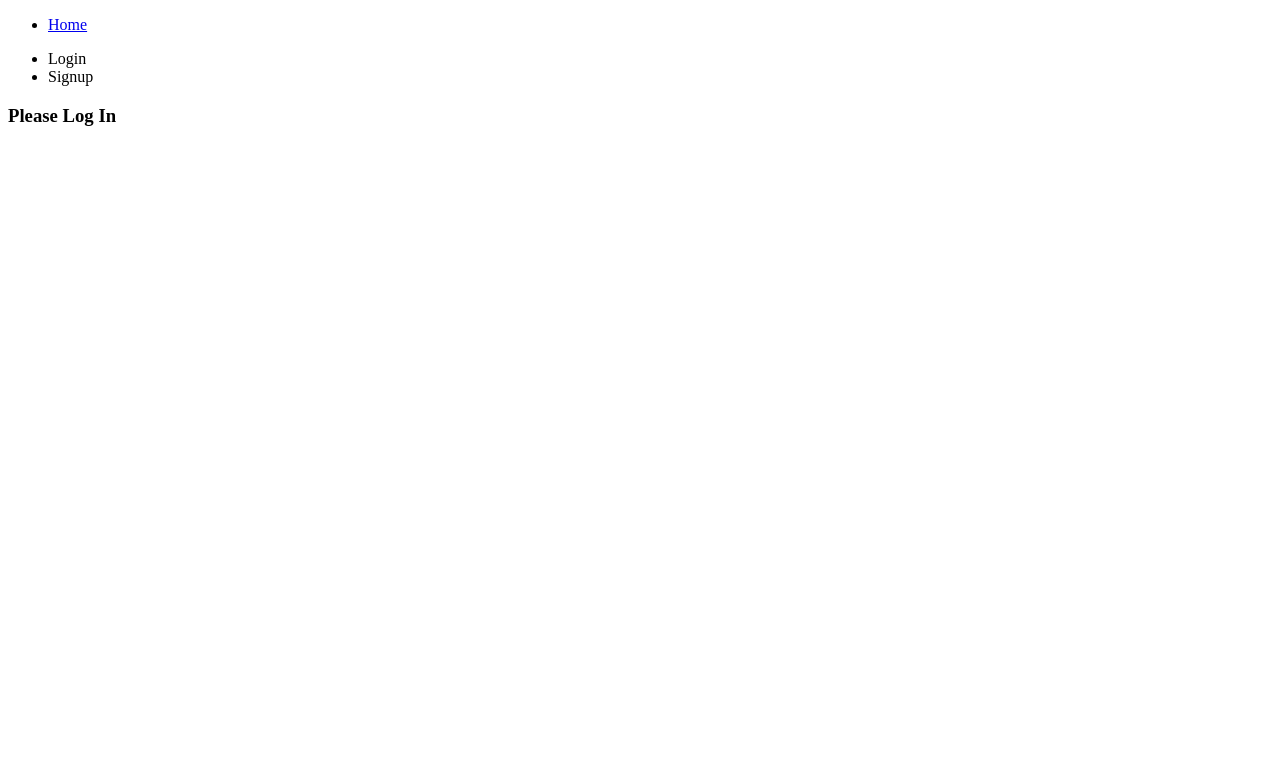
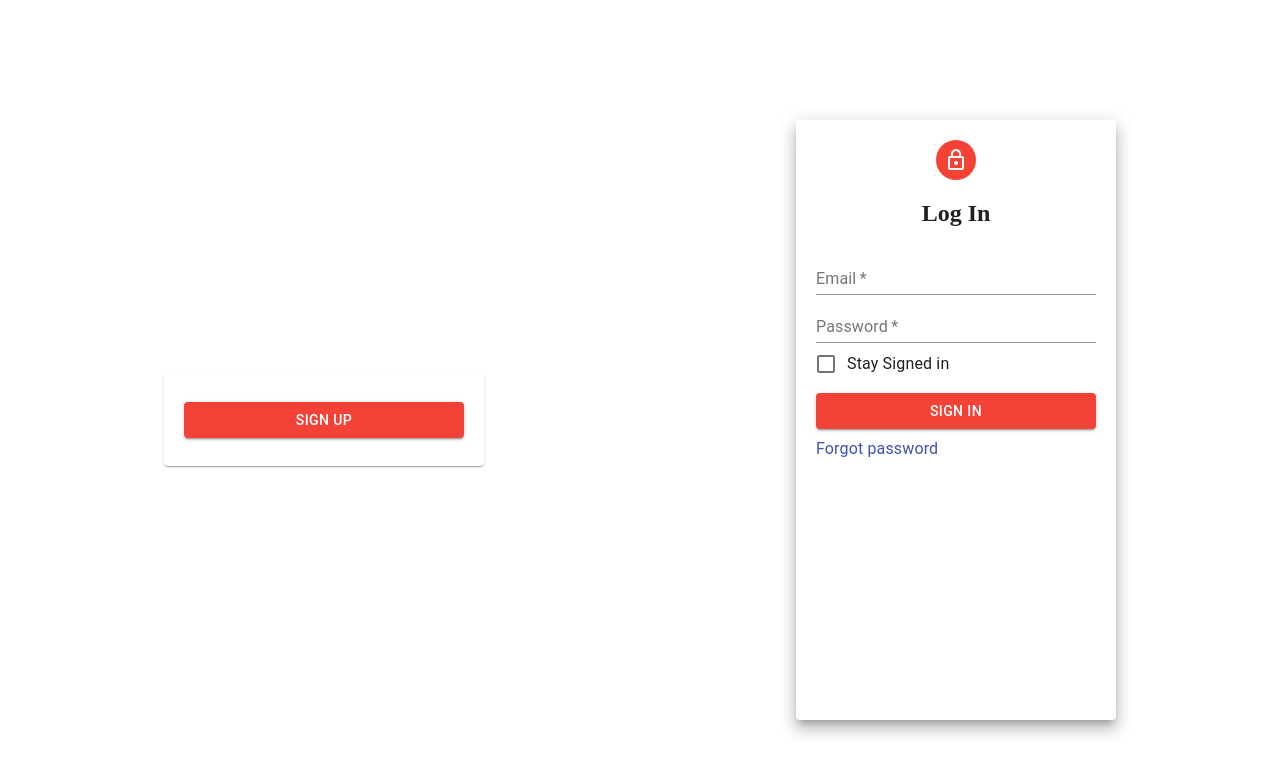
Before and after one commit to Conteo-Inc/conteo, a React app in the folder frontend/: page /Tokens in a window 1280 px wide. Shown: the top 774 px of the page. Built offline with nearby package versions, Linux system fonts and the light colour scheme; the HTML template or start-up script is replaced by a standard one.

Commit message:
cleaner login, signUp and simple dashboard

```diff
--- a/frontend/src/FullPageRoutes/TokenPage.tsx
+++ b/frontend/src/FullPageRoutes/TokenPage.tsx
@@ -1,12 +1,12 @@
 import * as React from 'react';
-import LinkItem from '../components/LinkItem';
-import LoginForm, { UserHandlerArgs } from '../components/LoginForm';
+import LoginForm, { UserHandlerArgs, ColorButton } from '../components/LoginForm';
 import SignupForm from '../components/SignupForm';
+import Dashboard from '../components/Dashboard';
 import { request } from '../utils/fetch';
+import { Grid, Paper } from '@material-ui/core';
+import { makeStyles } from '@material-ui/core/styles';
 
-type User = {
-    email: string;
-} & any;
+
 
 type TokenResponse = {
     username: string;
@@ -18,34 +18,6 @@ type NavProps = {
     display_form: (form: string) => void;
     handle_logout: () => void;
 };
-function Nav({ logged_in, display_form, handle_logout }: NavProps) {
-    const LoggedOutNav = (
-        <ul>
-            <li
-                onClick={() => {
-                    display_form('login');
-                }}
-            >
-                Login
-            </li>
-            <li
-                onClick={() => {
-                    display_form('signup');
-                }}
-            >
-                Signup
-            </li>
-        </ul>
-    );
-
-    const LoggedInNav = (
-        <ul>
-            <li onClick={handle_logout}>Logout</li>
-        </ul>
-    );
-
-    return <div>{logged_in ? LoggedInNav : LoggedOutNav}</div>;
-}
 
 function handleErrors(response) {
     if (!response.ok) {
@@ -54,6 +26,20 @@ function handleErrors(response) {
     return response;
 }
 
+const useStyles = makeStyles({
+    paperStyle : {
+        padding: 20,
+        width: 280,
+        margin: "20px auto"
+    },
+    btnStyle : {
+        margin: '8px 0',
+    },
+    pageStyle: {
+        margin: "100px auto"
+    }
+});
+
 export default function TokenPage() {
     const [displayedForm, setDisplayedForm] = React.useState<string>(null);
     const [logged_in, setLoggedIn] = React.useState<boolean>(
@@ -61,11 +47,11 @@ export default function TokenPage() {
     );
     const [email, setEmail] = React.useState<string>(null);
     const [errMessage, seterrMessage] = React.useState<string>(null);
-
+    const classes = useStyles();
 
     React.useEffect(() => {
         seterrMessage(null)
-    }, [displayedForm]);
+    }, [displayedForm, logged_in]);
 
     const handle_login = ({ e, errorMessage, ...data }: UserHandlerArgs) => {
         e.preventDefault();
@@ -114,24 +100,45 @@ export default function TokenPage() {
 
     return (
         <>
-            <ul>
-                <LinkItem to='/' text='Home' />
-            </ul>
-            <div>
-                <Nav
-                    logged_in={logged_in}
-                    display_form={display_form}
-                    handle_logout={handle_logout}
-                />
-            </div>
-            {displayedForm === 'login' ? (
-                <LoginForm handle_login={handle_login} errorMessage={errMessage}/>
-            ) : displayedForm === 'signup' ? (
-                <SignupForm handle_signup={handle_signup} errorMessage={errMessage}/>
-            ) : (
-                <></>
-            )}
-            <h3>{logged_in ? `Hello, ${email}` : 'Please Log In'}</h3>
+        {
+          logged_in === true? (
+            <Dashboard handle_logout={handle_logout} email={email} />
+        ):
+         displayedForm === 'signup' ? (
+            <SignupForm handle_signup={handle_signup} errorMessage={errMessage}/>
+        ) :
+        (
+            <Grid
+            container
+            className={classes.pageStyle}
+            >
+                <Grid
+                container
+                spacing={0}
+                direction="column"
+                alignItems="center"
+                justify="center"
+                item
+                sm
+                >
+                    <Paper className={classes.paperStyle} >
+                        <ColorButton type='submit' variant='contained' fullWidth className={classes.btnStyle} onClick={() => {display_form('signup')}}>Sign Up</ColorButton>
+                    </Paper>
+                </Grid>
+                <Grid
+                container
+                spacing={0}
+                direction="column"
+                alignItems="center"
+                justify="center"
+                item
+                sm
+                >
+                    <LoginForm handle_login={handle_login} errorMessage={errMessage}/>
+                </Grid>
+            </Grid>
+        )
+        }
         </>
     );
 }
--- /dev/null
+++ b/frontend/src/components/Dashboard.tsx
@@ -0,0 +1,13 @@
+import * as React from 'react';
+
+export default function Dashboard({ email, handle_logout}) {
+
+    return (
+        <>
+        <h1>Hello {email}</h1>
+        <ul>
+            <li onClick={handle_logout}>Logout</li>
+        </ul>
+        </>
+    );
+}
--- a/frontend/src/components/LoginForm.tsx
+++ b/frontend/src/components/LoginForm.tsx
@@ -18,7 +18,7 @@ type LoginFormProps = {
 export const useStyles = makeStyles({
     paperStyle : {
         padding: 20,
-        height: '50vh',
+        height: '70vh',
         width: 280,
         margin: "20px auto"
     },
```
